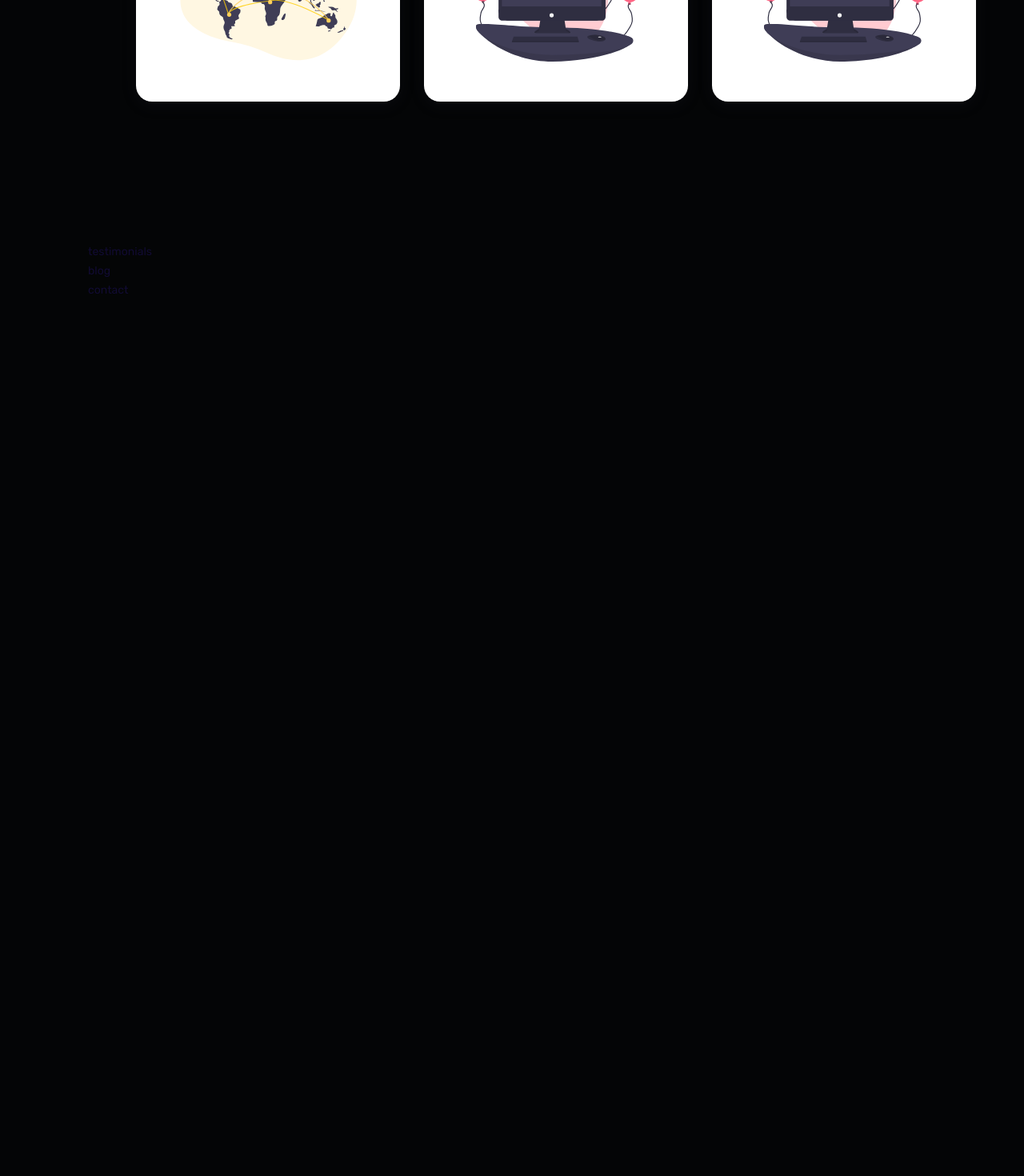
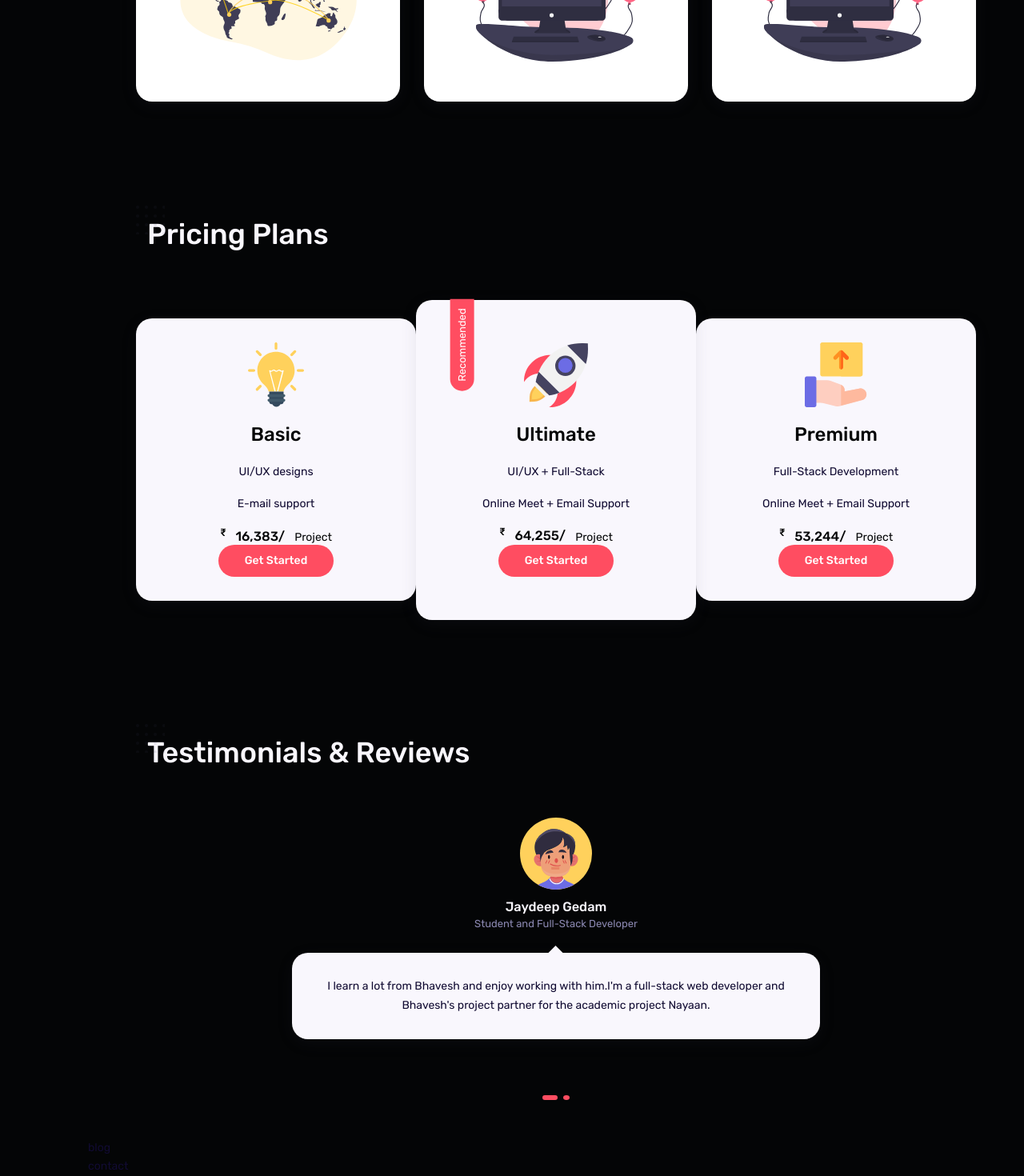
Before and after one commit to Bhavesh-909/Portfolio, a React (Create React App) app: page / in a window 1280 px wide. Shown: the part 3392-4862 px from the top of the page at 80% size. Before the commit the page ends 3767 px from the top, so only its background shows below. Built offline with nearby package versions, Linux system fonts and the light colour scheme.

Commit message:
Completed testimonials

```diff
--- a/package.json
+++ b/package.json
@@ -9,6 +9,7 @@
     "react": "^18.2.0",
     "react-dom": "^18.2.0",
     "react-scripts": "5.0.1",
+    "swiper": "^9.4.1",
     "web-vitals": "^2.1.4"
   },
   "scripts": {
--- a/src/components/pricing/pricing.css
+++ b/src/components/pricing/pricing.css
@@ -0,0 +1,58 @@
+.pricing__container {
+  grid-template-columns: repeat(3, 1fr);
+  align-items: center;
+}
+
+.pricing__item {
+  padding: 1.875rem;
+  background-color: var(--container-color);
+  text-align: center;
+  border-radius: var(--border-radius);
+  box-shadow: var(--shadow);
+}
+
+.pricing__plan {
+  margin: 1.25rem 0;
+  font-size: var(--h2-font-size);
+}
+.pricing__title,
+.pricing__support {
+  margin-bottom: 1rem;
+}
+.pricing__plan,
+.price {
+  color: var(--body-color);
+}
+
+.price em {
+  font-style: normal;
+  font-size: var(--small-font-size);
+  margin-right: 0.5rem;
+  vertical-align: super;
+}
+.price span {
+  font-size: var(--normal-font-size);
+  font-weight: 400;
+  margin-left: 0.75rem;
+}
+
+.pricing__item.best {
+  padding: 3.4rem 2.5rem;
+  position: relative;
+  z-index: 1;
+}
+
+.badge {
+  position: absolute;
+  left: 0;
+  top: 2.6rem;
+  color: #fff;
+  background-color: var(--first-color);
+  transform: rotate(-90deg);
+  padding: 0.25rem 0.75rem;
+  font-size: var(--small-font-size);
+  border-top-left-radius: var(--border-radius);
+  border-bottom-left-radius: var(--border-radius);
+  border-top-right-radius: 0;
+  border-bottom-right-radius: 0;
+}
--- a/src/components/pricing/pricing.jsx
+++ b/src/components/pricing/pricing.jsx
@@ -1,10 +1,54 @@
 import React from 'react';
 import "./pricing.css"
+import Image1 from "../../assets/price-1.svg"
+import Image2 from "../../assets/price-2.svg"
+import Image3 from "../../assets/price-3.svg"
 
 const pricing = () => {
   return (
     <section className="pricing container section">
+      <h2 className="section__title">Pricing Plans</h2>
+      <div className="pricing__container grid">
 
+        <div className="pricing__item">
+          <img src={Image1} alt='' className="pricing__img" />
+          <h3 className="pricing__plan">Basic</h3>
+          <p className="pricing__title">UI/UX designs</p>
+          <p className="pricing__support">
+            E-mail  support</p>
+          <h3 className="price">
+            <em>₹</em> 16,383/
+            <span>Project</span>
+          </h3>
+          <a href="" className="btn">Get Started</a>
+        </div>
+
+        <div className="pricing__item best" >
+          <span className="badge">Recommended</span>
+          <img src={Image3} alt='' className="pricing__img" />
+          <h3 className="pricing__plan">Ultimate</h3>
+          <p className="pricing__title">UI/UX + Full-Stack</p>
+          <p className="pricing__support">Online Meet + Email Support </p>
+          <h3 className="price">
+            <em>₹</em> 64,255/
+            <span>Project</span>
+          </h3>
+          <a href="" className="btn">Get Started</a>
+        </div>
+
+        <div className="pricing__item ">
+          <img src={Image2} alt='' className="pricing__img" />
+          <h3 className="pricing__plan">Premium</h3>
+          <p className="pricing__title">Full-Stack Development</p>
+          <p className="pricing__support">Online Meet + Email Support</p>
+          <h3 className="price">
+            <em>₹</em> 53,244/
+            <span>Project</span>
+          </h3>
+          <a href="" className="btn">Get Started</a>
+        </div>
+
+      </div>
     </section>
   )
 }
--- a/src/components/sidebar/sidebar.jsx
+++ b/src/components/sidebar/sidebar.jsx
@@ -38,7 +38,7 @@ const sidebar = () => {
               </a>
             </li>
             <li className="nav__item">
-              <a href="#blog" className="nav__link">
+              <a href="#" className="nav__link">
                 <i className="icon-note"></i>
               </a>
             </li>
--- a/src/components/testimonials/testimonials.css
+++ b/src/components/testimonials/testimonials.css
@@ -0,0 +1,64 @@
+.testimonials__container {
+  max-width: 700px;
+  margin: auto;
+}
+
+.testimonial__item {
+  text-align: center;
+  padding: 0 1.25rem 1.25rem;
+}
+
+.thumb {
+  height: 5.6rem;
+  width: 5.6rem;
+  margin: 0 auto;
+}
+
+.testimonial__title {
+  margin-top: 0.75rem;
+}
+
+.subtitle {
+  color: #8b88b1;
+  font-size: var(--small-font-size);
+}
+
+.comment {
+  background-color: var(--container-color);
+  padding: 1.875rem;
+  margin-top: 1.5rem;
+  margin-bottom: 3rem;
+  border-radius: var(--border-radius);
+  box-shadow: var(--shadow);
+  position: relative;
+}
+.comment::before {
+  content: "";
+  width: 0;
+  height: 0;
+  border-left: 10px solid transparent;
+  border-right: 10px solid transparent;
+  border-bottom: 10px solid var(--container-color);
+  position: absolute;
+  left: 49.5%;
+  top: -0.59rem;
+  transform: translateX(-7.5px);
+}
+
+.swiper-pagination-bullet {
+  width: 0.5rem !important;
+  height: 0.375rem !important;
+  background-color: var(--first-color) !important;
+  opacity: 1 !important;
+}
+
+.swiper-pagination-horizontal.swiper-pagination-bullets
+  .swiper-pagination-bullet {
+  margin: 0 0.2rem !important;
+}
+
+.swiper-pagination-bullet-active {
+  width: 1.2rem !important;
+  height: 0.375rem !important;
+  border-radius: 0.5rem !important ;
+}
--- a/src/components/testimonials/testimonials.jsx
+++ b/src/components/testimonials/testimonials.jsx
@@ -1,9 +1,65 @@
 import React from 'react';
-import "./testimonials.css"
+import "./testimonials.css";
+import Image1 from "../../assets/avatar-1.svg";
+import Image2 from "../../assets/avatar-3.svg";
+
+import { Pagination, Scrollbar } from 'swiper';
+
+import { Swiper, SwiperSlide } from 'swiper/react';
+// Import Swiper styles
+import 'swiper/css';
+import 'swiper/css/pagination';
+
+
+const data = [
+  {
+    id: 1,
+    image: Image1,
+    title: "Jaydeep Gedam",
+    subtitle: "Student and Full-Stack Developer",
+    comment:
+      "I learn a lot from Bhavesh and enjoy working with him.I'm a full-stack web developer and Bhavesh's project partner for the academic project Nayaan. ",
+  },
+  {
+    id: 2,
+    image: Image2,
+    title: "Sakshi Khadilkar",
+    subtitle: "Student and expert programmer",
+    comment:
+      'Working with Bhavesh is fun, and I learn so much.I am a competitive expert programmer  on Leetcode. In the academic project "Nayaan," Bhavesh and I are project partners. It has always been enjoyable to work with Bhavesh. ',
+  },
+];
+
+
 
 const testimonials = () => {
   return (
-    <div>testimonials</div>
+    <section className="testimonials container section ">
+      <h2 className="section__title">Testimonials & Reviews</h2>
+      <Swiper className='testimonials__container grid'
+      modules={[ Pagination]}
+        spaceBetween={30}
+        slidesPerView={1}
+        loop={true}
+        grabCursor={true}
+        pagination={{ clickable: true }}
+
+      >
+        {data.map(({ id, image, title, subtitle, comment }) => {
+          return (
+            <SwiperSlide className="testimonial__item" key={id}>
+              <div className="thumb">
+                <img src={image} alt=""/>
+              </div>
+              <h3 className="testimonial__title">{title }</h3>
+              <span className="subtitle">{subtitle }</span>
+              <div className="comment">{comment }</div>
+            </SwiperSlide>
+          )
+        })}
+
+      </Swiper>
+    </section>
   )
 }
 
```
Also changed, not shown: 1 other file (tests, documents, lock files or other folders).
